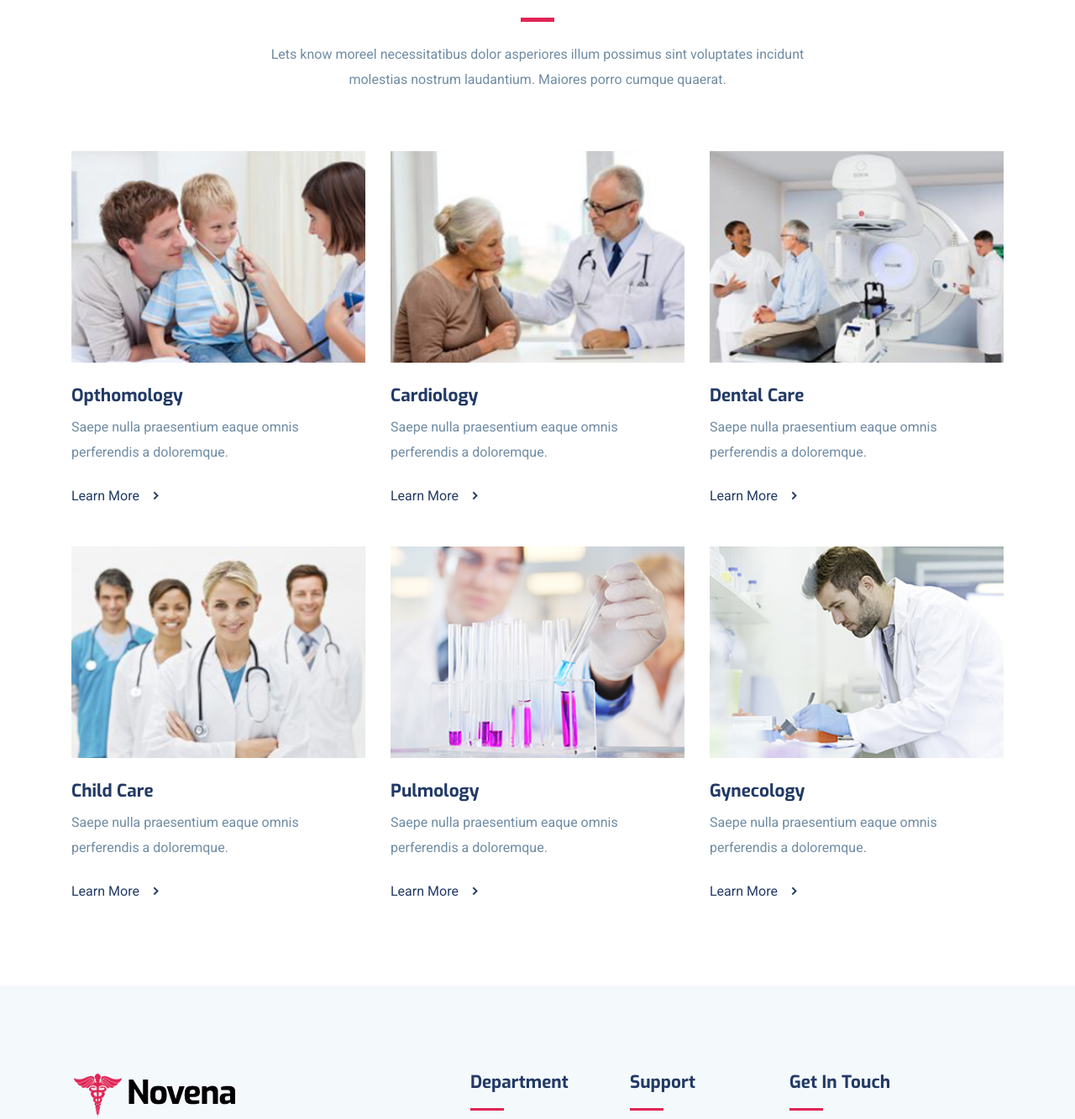
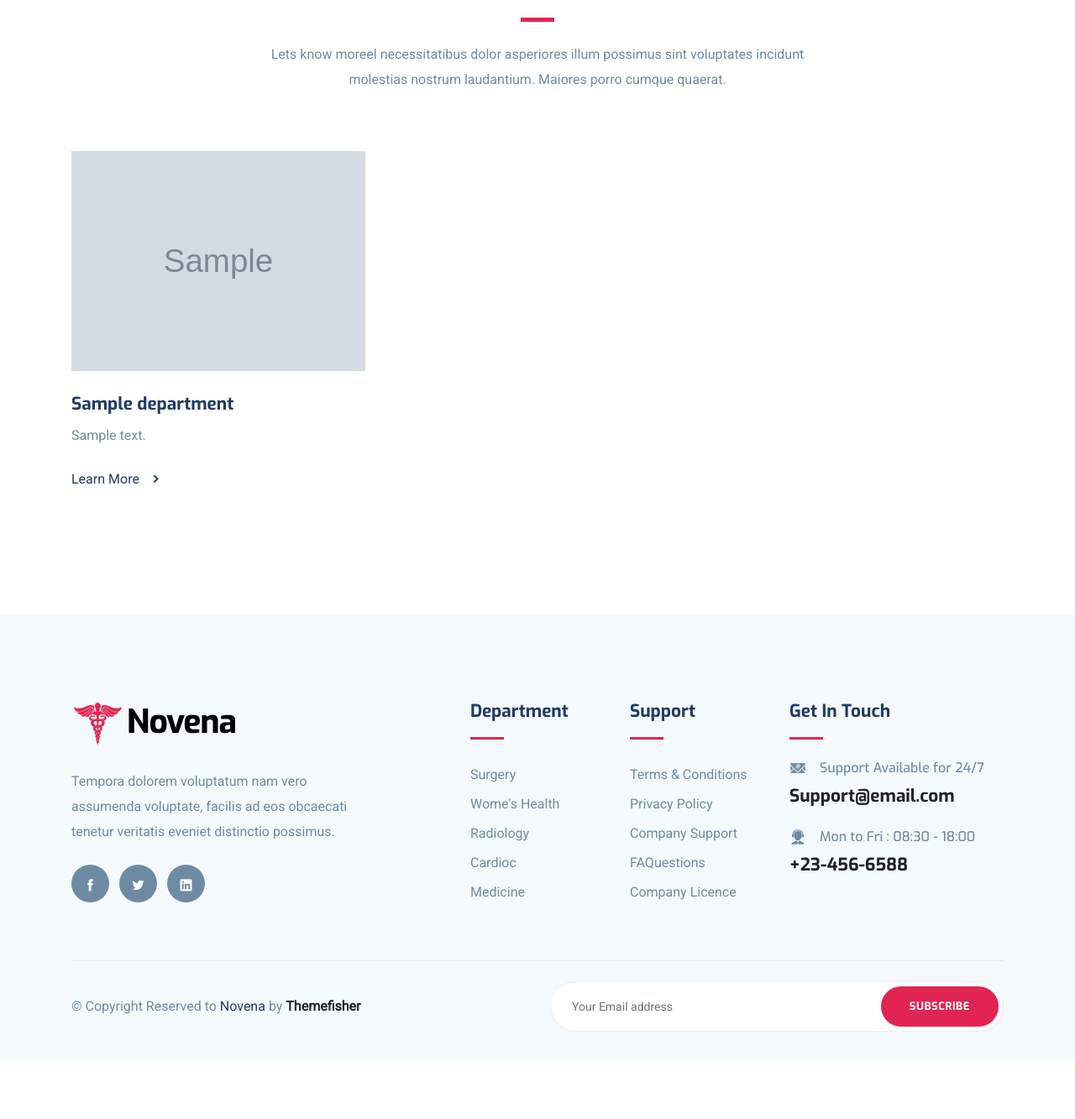
Before and after one commit to gotwmoon/dj-clinic-backend, a Django app: page /department/ in a window 1280 px wide. Shown: the part 631-1964 px from the top of the page at 84% size. After the commit the page ends 1860 px from the top, so only its background shows below. Run offline with Django 3.2, Linux system fonts and the light colour scheme; tables that the repository leaves empty hold one stand-in row (values such as "Sample post"); grey boxes marked "Sample" are stand-in pictures; parts of the project's set-up code (start-up, migrations or seed data) failed here and were passed over; some libraries are stand-ins or nearby versions.

Commit message:
added department and service models

```diff
--- a/HealthCare/settings.py
+++ b/HealthCare/settings.py
@@ -127,6 +127,8 @@ STATICFILES_DIRS = [
 STATIC_URL = '/static/'
 STATIC_ROOT = BASE_DIR / 'staticfiles'
 
+MEDIA_ROOT = BASE_DIR / 'media'
+MEDIA_URL = '/media/'
 
 # Default primary key field type
 # https://docs.djangoproject.com/en/3.2/ref/settings/#default-auto-field
--- a/HealthCare/urls.py
+++ b/HealthCare/urls.py
@@ -25,3 +25,4 @@ urlpatterns = [
 ]
 
 urlpatterns += static(settings.STATIC_URL, document_root=settings.STATIC_ROOT)
+urlpatterns += static(settings.MEDIA_URL, document_root=settings.MEDIA_ROOT)
--- a/requirements.txt
+++ b/requirements.txt
@@ -2,3 +2,4 @@ asgiref==3.5.2
 Django==3.2.14
 pytz==2022.1
 sqlparse==0.4.2
+Pillow==9.2.0
--- a/website/admin.py
+++ b/website/admin.py
@@ -1,3 +1,5 @@
 from django.contrib import admin
+from .models import Department, Service
 
-# Register your models here.
+admin.site.register(Department)
+admin.site.register(Service)
--- a/website/models.py
+++ b/website/models.py
@@ -1,3 +1,25 @@
+from distutils.command.upload import upload
+from email.policy import default
+from pydoc import describe
 from django.db import models
+from django.contrib.auth.models import User
 
-# Create your models here.
+class Department(models.Model):
+    title = models.CharField(max_length=200, blank=True, null=True)
+    director = models.OneToOneField(User, on_delete=models.CASCADE, blank=True, null=True)
+    description = models.TextField(blank=True, null=True)
+    image = models.ImageField(upload_to = 'department/', default='department/default.jpg')
+    created_date = models.DateTimeField(auto_now_add=True)
+    #is_staff
+
+    def __str__(self):
+        return self.title
+
+
+class Service(models.Model):
+    owner = models.ForeignKey(Department, on_delete=models.CASCADE, null=True, blank=True)
+    name = models.CharField(max_length=200, blank=True, null=True)
+    created_date = models.DateTimeField(auto_now_add=True)
+
+    def __str__(self):
+        return self.name
--- a/website/templates/website/department.html
+++ b/website/templates/website/department.html
@@ -39,72 +39,19 @@
           </div>
 
           <div class="row">
+            {% for department in deparments %}
               <div class="col-lg-4 col-md-6 ">
                   <div class="department-block mb-5">
-                      <img src="images/service/service-1.jpg" alt="" class="img-fluid w-100">
+                      <img src="{{department.image.url}}" alt="" class="img-fluid w-100">
                       <div class="content">
-                          <h4 class="mt-4 mb-2 title-color">Opthomology</h4>
-                          <p class="mb-4">Saepe nulla praesentium eaque omnis perferendis a doloremque.</p>
-                          <a href="department-single.html" class="read-more">Learn More  <i class="icofont-simple-right ml-2"></i></a>
+                          <h4 class="mt-4 mb-2 title-color">{{department.title}}</h4>
+                          <p class="mb-4">{{department.description}}</p>
+                          <a href="{% url 'department-single' department.id %}" class="read-more">Learn More  <i class="icofont-simple-right ml-2"></i></a>
                       </div>
                   </div>
+                  {% endfor %}
               </div>
 
-              <div class="col-lg-4 col-md-6">
-                  <div class="department-block mb-5">
-                      <img src="images/service/service-2.jpg" alt="" class="img-fluid w-100">
-                      <div class="content">
-                          <h4 class="mt-4 mb-2  title-color">Cardiology</h4>
-                          <p class="mb-4">Saepe nulla praesentium eaque omnis perferendis a doloremque.</p>
-                          <a href="department-single.html" class="read-more">Learn More <i class="icofont-simple-right ml-2"></i></a>
-                      </div>
-                  </div>
-              </div>
-
-              <div class="col-lg-4 col-md-6">
-                  <div class="department-block mb-5">
-                      <img src="images/service/service-3.jpg" alt="" class="img-fluid w-100">
-                      <div class="content">
-                          <h4 class="mt-4 mb-2 title-color">Dental Care</h4>
-                          <p class="mb-4">Saepe nulla praesentium eaque omnis perferendis a doloremque.</p>
-                          <a href="department-single.html" class="read-more">Learn More <i class="icofont-simple-right ml-2"></i></a>
-                      </div>
-                  </div>
-              </div>
-
-
-              <div class="col-lg-4 col-md-6 ">
-                  <div class="department-block  mb-5 mb-lg-0">
-                      <img src="images/service/service-4.jpg" alt="" class="img-fluid w-100">
-                      <div class="content">
-                          <h4 class="mt-4 mb-2 title-color">Child Care</h4>
-                          <p class="mb-4">Saepe nulla praesentium eaque omnis perferendis a doloremque.</p>
-                          <a href="department-single.html" class="read-more">Learn More <i class="icofont-simple-right ml-2"></i></a>
-                      </div>
-                  </div>
-              </div>
-
-              <div class="col-lg-4 col-md-6">
-                  <div class="department-block mb-5 mb-lg-0">
-                      <img src="images/service/service-6.jpg" alt="" class="img-fluid w-100">
-                      <div class="content">
-                          <h4 class="mt-4 mb-2 title-color">Pulmology</h4>
-                          <p class="mb-4">Saepe nulla praesentium eaque omnis perferendis a doloremque.</p>
-                          <a href="department-single.html" class="read-more">Learn More <i class="icofont-simple-right ml-2"></i></a>
-                      </div>
-                  </div>
-              </div>
-
-              <div class="col-lg-4 col-md-6">
-                  <div class="department-block mb-5 mb-lg-0">
-                      <img src="images/service/service-8.jpg" alt="" class="img-fluid w-100">
-                      <div class="content">
-                          <h4 class="mt-4 mb-2 title-color">Gynecology</h4>
-                          <p class="mb-4">Saepe nulla praesentium eaque omnis perferendis a doloremque.</p>
-                          <a href="department-single.html" class="read-more">Learn More <i class="icofont-simple-right ml-2"></i></a>
-                      </div>
-                  </div>
-              </div>
           </div>
       </div>
   </section>
--- a/website/urls.py
+++ b/website/urls.py
@@ -6,5 +6,5 @@ urlpatterns = [
     path('about/', about_view, name="about"),
     path('contact/', contact_view, name="contact"),
     path('department/', department_view, name="department"),
-    path('department/<int:did>/', department_view, name="department-single"),
+    path('department/<int:pid>/', department_single_view, name="department-single"),
 ]
--- a/website/views.py
+++ b/website/views.py
@@ -1,4 +1,5 @@
-from django.shortcuts import render
+from django.shortcuts import render, get_object_or_404
+from .models import Department, Service
 
 def index_view(request):
     return render(request, 'website/index.html')
@@ -11,7 +12,12 @@ def contact_view(request):
     return render(request, 'website/contact.html')
 
 def department_view(request):
-    return render(request, 'website/department.html')
+    deparments = Department.objects.all()
+    context = {'deparments':deparments}
+    return render(request, 'website/department.html', context)
 
-def department_single_view(request):
-    return render(request, 'website/department-single.html')
+def department_single_view(request, pid):
+    department = get_object_or_404(Department, id=pid)
+    services = department.service_set.all()
+    context = {'department': department, 'services':services}
+    return render(request, 'website/department-single.html', context)
```
Also changed, not shown: website/templates/website/department-single.html (+9 -13 lines), media/department/default.jpg (added), media/department/service-3.jpg (added), website/migrations/0001_initial.py (added), website/migrations/0002_alter_department_image.py (added), website/migrations/0003_service.py (added).
